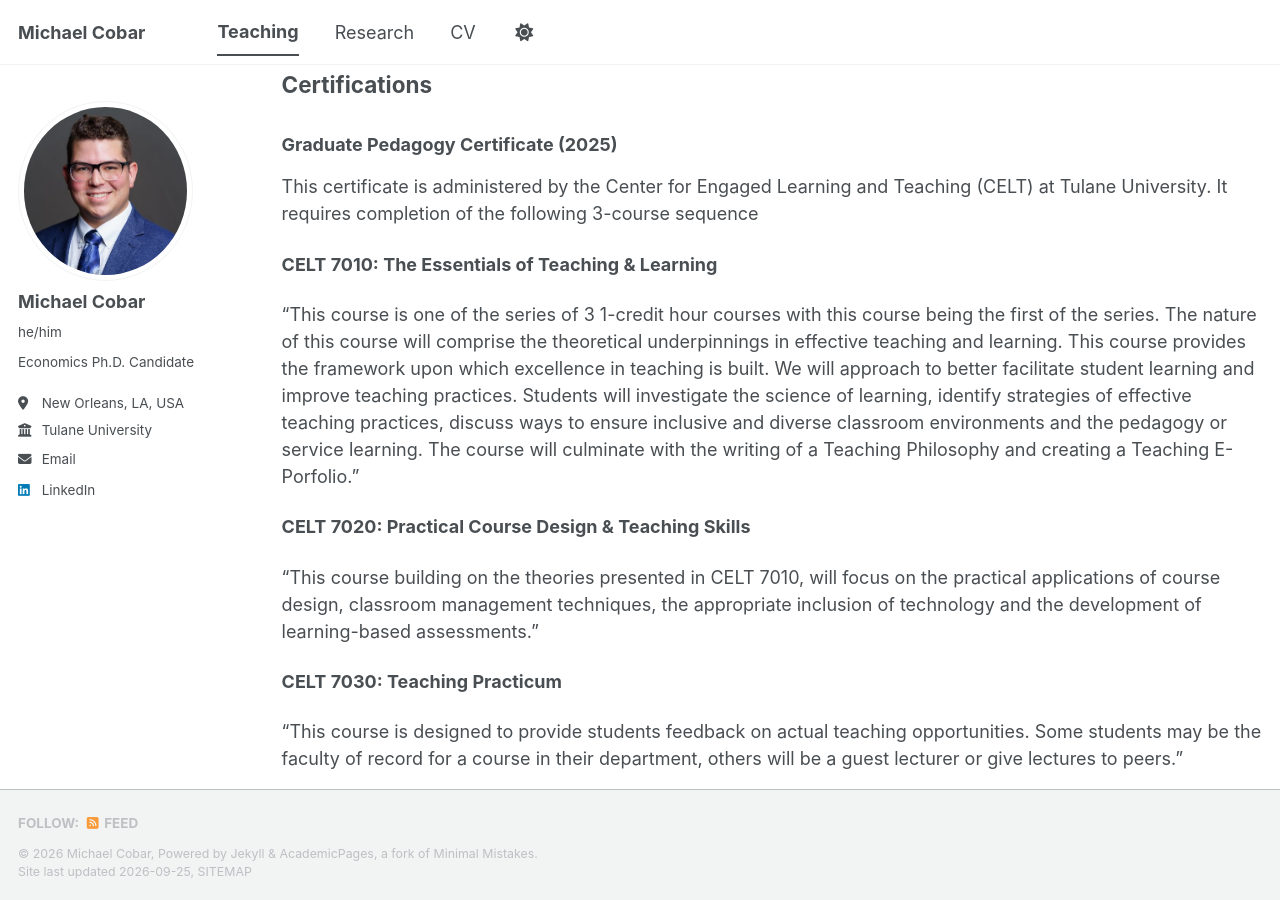
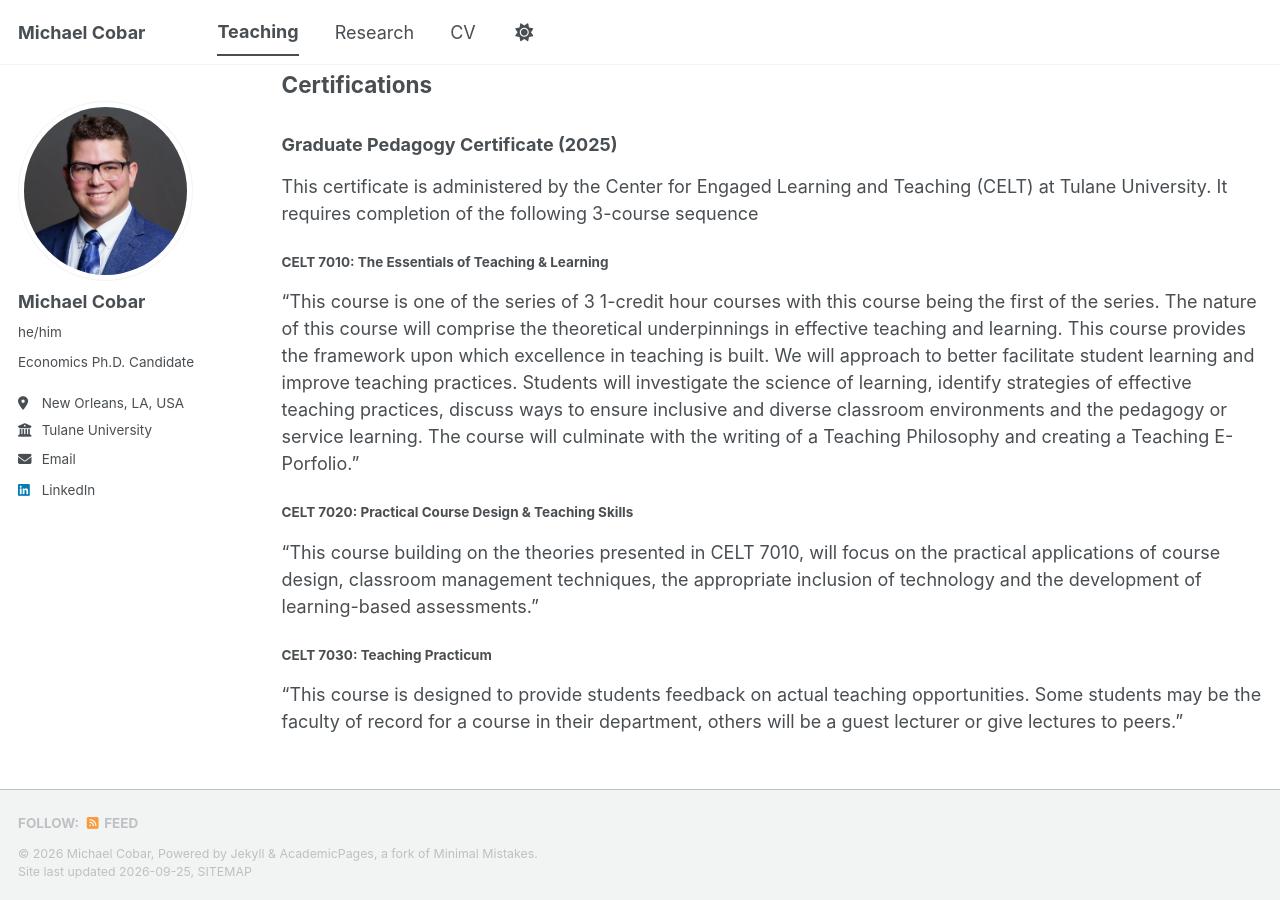
Before and after one commit to MichaelECobar/michaelecobar.github.io, a Jekyll site: the page built from _pages/teaching.md, in a window 1280 px wide and 900 px high, scrolled down 640 px. Built offline with Jekyll 4.4.1, drawn with Linux system fonts in a browser that asks for light colours; a style sheet for code colours, icons or effects is not loaded.

```diff
--- a/_pages/teaching.md
+++ b/_pages/teaching.md
@@ -28,7 +28,7 @@ author_profile: true
 This certificate is administered by the Center for Engaged Learning and Teaching (CELT) at Tulane University.
 It requires completion of the following 3-course sequence
 
-**CELT 7010: The Essentials of Teaching & Learning**
+##### CELT 7010: The Essentials of Teaching & Learning
 
 "This course is one of the series of 3 1-credit hour courses with this course being the first of the series.
 The nature of this course will comprise the theoretical underpinnings in effective teaching and learning.
@@ -38,13 +38,13 @@ Students will investigate the science of learning, identify strategies of effect
 discuss ways to ensure inclusive and diverse classroom environments and the pedagogy or service learning.
 The course will culminate with the writing of a Teaching Philosophy and creating a Teaching E-Porfolio."
 
-**CELT 7020: Practical Course Design & Teaching Skills**
+##### CELT 7020: Practical Course Design & Teaching Skills
 
 "This course building on the theories presented in CELT 7010, will focus on the practical
 applications of course design, classroom management techniques, the appropriate inclusion of
 technology and the development of learning-based assessments."
 
-**CELT 7030: Teaching Practicum**
+##### CELT 7030: Teaching Practicum
 
 "This course is designed to provide students feedback on actual teaching opportunities.
 Some students may be the faculty of record for a course in their department, others
```
